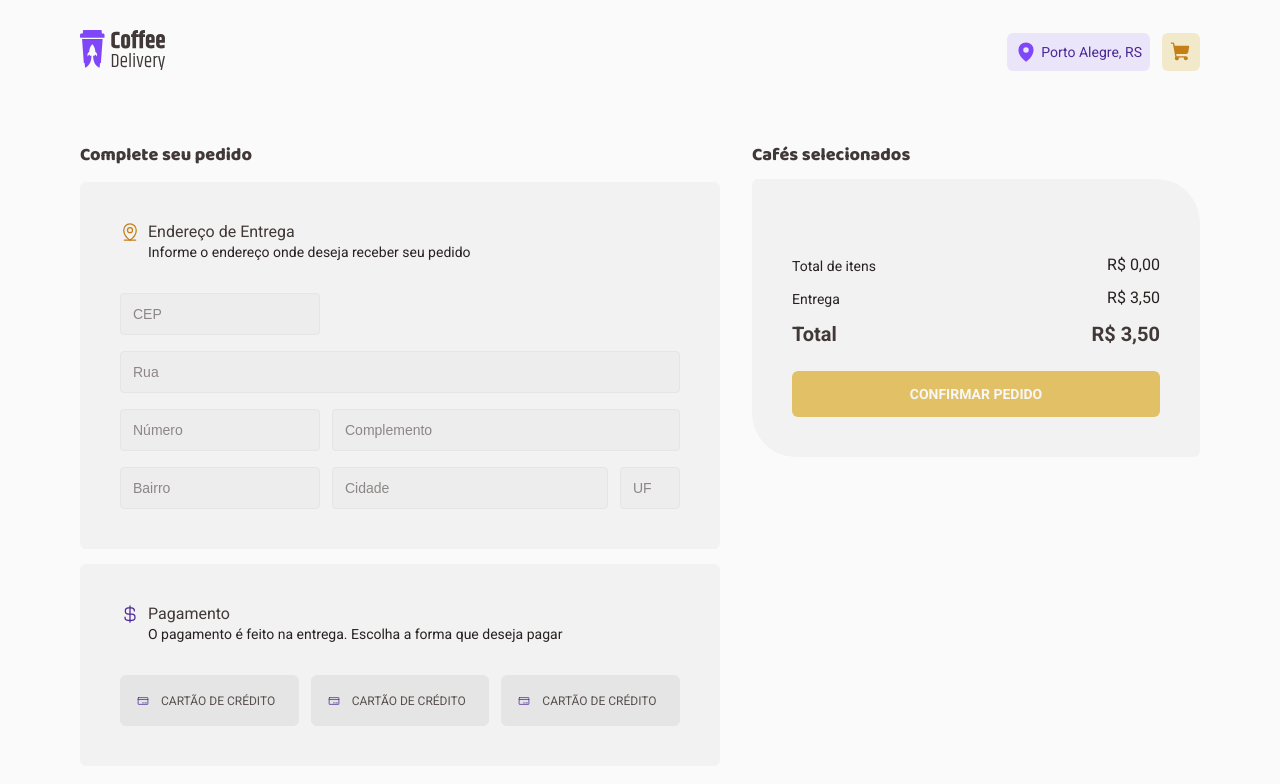
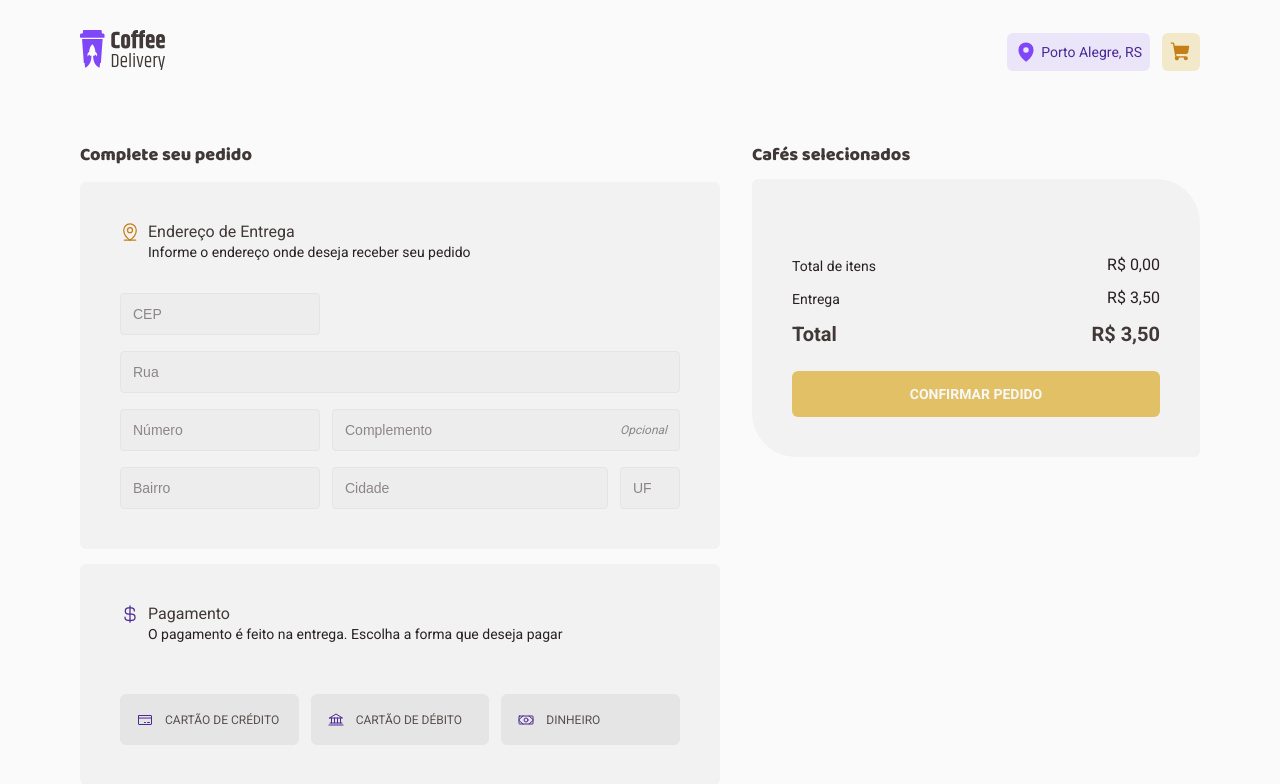
Before and after one commit to matheuslima99/coffee-delivery, a React (Vite) app: page /completeOrder in a window 1280 px wide. Shown: the top 784 px of the page. Built offline with nearby package versions, Linux system fonts and the light colour scheme.

Commit message:
Application features - Validation payment method

```diff
--- a/src/components/Input/index.tsx
+++ b/src/components/Input/index.tsx
@@ -1,16 +1,20 @@
 import { forwardRef, InputHTMLAttributes } from "react";
 import { RegularText } from "../Typography";
-import { InputStyleContainer, InputWrapper } from "./styles";
+import { InputStyleContainer, InputStyled, InputWrapper, RightText } from "./styles";
 
 interface InputProps extends InputHTMLAttributes<HTMLInputElement> {
   error?: string;
+  rightText?: string;
 }
 
 export const Input = forwardRef<HTMLInputElement, InputProps>(
-  ({ error, className, ...props }, ref) => {
+  ({ error, className, rightText, ...props }, ref) => {
     return (
       <InputWrapper className={className}>
-        <InputStyleContainer ref={ref} {...props} />
+        <InputStyleContainer hasError={!!error} >
+          <InputStyled ref={ref} {...props} />
+          {rightText && <RightText>{rightText}</RightText>}
+        </InputStyleContainer>
         {error && (
           <RegularText size="s" as="span">
             {error}
--- a/src/components/Input/styles.ts
+++ b/src/components/Input/styles.ts
@@ -1,4 +1,4 @@
-import styled from "styled-components";
+import styled, { css } from "styled-components";
 
 export const InputWrapper = styled.div`
   display: flex;
@@ -11,21 +11,51 @@ export const InputWrapper = styled.div`
   }
 `;
 
-export const InputStyleContainer = styled.input`
+interface InputStyleContainerProps {
+  hasError: boolean;
+}
+
+export const InputStyleContainer = styled.div<InputStyleContainerProps>`
   height: 2.625rem;
-  padding: 0.75rem;
+  overflow: hidden;
   border-radius: 4px;
-  font-size: 0.875rem;
-  outline: 0;
-  color: ${({ theme }) => theme.colors["base-text"]};
+
+  display: flex;
+  align-items: center;
+  justify-content: space-between;
+
   border: 1px solid ${({ theme }) => theme.colors["base-button"]};
   background: ${({ theme }) => theme.colors["base-input"]};
 
-  &:focus {
+  &:focus-within {
     border: 1px solid ${({ theme }) => theme.colors["brand-purple"]};
   }
+
+  ${({ theme, hasError }) =>
+    hasError &&
+    css`
+      border-color: ${theme.colors["base-error"]};
+    `}
+`;
+
+export const InputStyled = styled.input`
+  width: 100%;
+  height: 100%;
+  background: none;
+  border: none;
+  outline: none;
+  padding: 0.75rem;
+  font-size: 0.875rem;
+  color: ${({ theme }) => theme.colors["base-text"]};
 
   &::placeholder {
     color: ${({ theme }) => theme.colors["base-label"]};
   }
 `;
+
+export const RightText = styled.span`
+  font-size: 0.75rem;
+  margin-right: 0.75rem;
+  font-style: italic;
+  color: ${({ theme }) => theme.colors["base-label"]};
+`;
--- a/src/pages/CompleteOrder/components/CompleteOrderForm/AddressForm.tsx
+++ b/src/pages/CompleteOrder/components/CompleteOrderForm/AddressForm.tsx
@@ -45,6 +45,7 @@ export function AddressForm() {
         placeholder="Complemento"
         className="complement"
         {...register("complement")}
+        rightText="Opcional"
       />
 
       <Input
--- a/src/pages/CompleteOrder/components/CompleteOrderForm/PaymentMethodOptions.tsx
+++ b/src/pages/CompleteOrder/components/CompleteOrderForm/PaymentMethodOptions.tsx
@@ -1,12 +1,47 @@
+import { Bank, CreditCard, Money } from "phosphor-react";
 import { PaymentMethodInput } from "../PaymentMehotInput";
 import { PaymentMethotOptionContainer } from "./styles";
+import { useFormContext } from "react-hook-form";
+import { RegularText } from "../../../../components/Typography";
+
+export const paymentMethods = {
+  credit: {
+    label: "Cartão de Crédito",
+    icon: <CreditCard size={16} />,
+  },
+  debit: {
+    label: "Cartão de Débito",
+    icon: <Bank size={16} />,
+  },
+  money: {
+    label: "Dinheiro",
+    icon: <Money size={16} />,
+  },
+};
 
 export function PaymentMethotOption() {
+  const {
+    register,
+    formState: { errors },
+  } = useFormContext();
+
+  const paymentMethodError = errors?.paymentMethod?.message as string;
+
   return (
     <PaymentMethotOptionContainer>
-      <PaymentMethodInput />
-      <PaymentMethodInput />
-      <PaymentMethodInput />
+      {Object.entries(paymentMethods).map(([key, { label, icon }]) => (
+        <PaymentMethodInput
+          key={label}
+          id={key}
+          icon={icon}
+          label={label}
+          value={key}
+          {...register("paymentMethod")}
+        />
+      ))}
+      {paymentMethodError && (
+        <RegularText as="span">{paymentMethodError}</RegularText>
+      )}
     </PaymentMethotOptionContainer>
   );
 }
--- a/src/pages/CompleteOrder/components/CompleteOrderForm/styles.ts
+++ b/src/pages/CompleteOrder/components/CompleteOrderForm/styles.ts
@@ -41,4 +41,10 @@ export const PaymentMethotOptionContainer = styled.div`
   display: grid;
   grid-template-columns: repeat(3, 1fr);
   gap: 0.75rem;
+
+  & > span {
+    grid-column: span 3;
+    color: ${({ theme }) => theme.colors["base-error"]};
+    font-size: 0.875rem;
+  }
 `;
--- a/src/pages/CompleteOrder/components/PaymentMehotInput/index.tsx
+++ b/src/pages/CompleteOrder/components/PaymentMehotInput/index.tsx
@@ -1,11 +1,23 @@
-import { PaymentMethodInputContainer } from "./styles";
-import { CreditCard } from "phosphor-react";
+import { ContentContainer, PaymentMethodInputContainer } from "./styles";
+import { forwardRef, InputHTMLAttributes, ReactNode } from "react";
 
-export function PaymentMethodInput() {
-  return (
-    <PaymentMethodInputContainer>
-      <CreditCard  />
-      Cartão de crédito
-    </PaymentMethodInputContainer>
-  );
+interface PaymentMethodInputProps
+  extends InputHTMLAttributes<HTMLInputElement> {
+  icon: ReactNode;
+  label: string;
 }
+
+export const PaymentMethodInput = forwardRef<
+  HTMLInputElement,
+  PaymentMethodInputProps
+>(({ id, icon, label, ...props }, ref) => (
+  <PaymentMethodInputContainer>
+    <input id={id} type="radio" {...props} name="paymentMethod" ref={ref} />
+    <label htmlFor={id}>
+      <ContentContainer>
+        {icon}
+        {label}
+      </ContentContainer>
+    </label>
+  </PaymentMethodInputContainer>
+));
--- a/src/pages/CompleteOrder/components/PaymentMehotInput/styles.ts
+++ b/src/pages/CompleteOrder/components/PaymentMehotInput/styles.ts
@@ -1,6 +1,24 @@
-import styled from "styled-components";
+import styled, { css } from "styled-components";
 
 export const PaymentMethodInputContainer = styled.div`
+  & input {
+    visibility: hidden;
+    appearance: none;
+  }
+
+  & input:checked + label div {
+    ${({ theme }) => css`
+      background: ${theme.colors["brand-purple-light"]};
+      border-color: ${theme.colors["brand-purple"]};
+
+      &:hover {
+        background: ${theme.colors["brand-purple-light"]};
+      }
+    `}
+  }
+`;
+
+export const ContentContainer = styled.div`
   height: 3.1875rem;
   padding: 1rem;
   font-size: 0.75rem;
--- a/src/pages/CompleteOrder/index.tsx
+++ b/src/pages/CompleteOrder/index.tsx
@@ -4,6 +4,12 @@ import { CompleteOrderContainer } from "./styles";
 import * as zod from "zod";
 import { zodResolver } from "@hookform/resolvers/zod";
 import { useForm, FormProvider } from "react-hook-form";
+
+enum PaymentMethods {
+  credit = "credit",
+  debit = "debit",
+  money = "money",
+}
 
 const confirmOrderValidationSchema = zod.object({
   cep: zod.string().min(1, "Informe o CEP"),
@@ -13,6 +19,11 @@ const confirmOrderValidationSchema = zod.object({
   district: zod.string().min(1, "Informe o Bairro"),
   city: zod.string().min(1, "Informe a Cidade"),
   uf: zod.string().min(1, "Informe a UF"),
+  paymentMethod: zod.nativeEnum(PaymentMethods, {
+    errorMap: () => {
+      return { message: "Informe o método de pagamento" };
+    },
+  }),
 });
 
 export type OrderData = zod.infer<typeof confirmOrderValidationSchema>;
```
